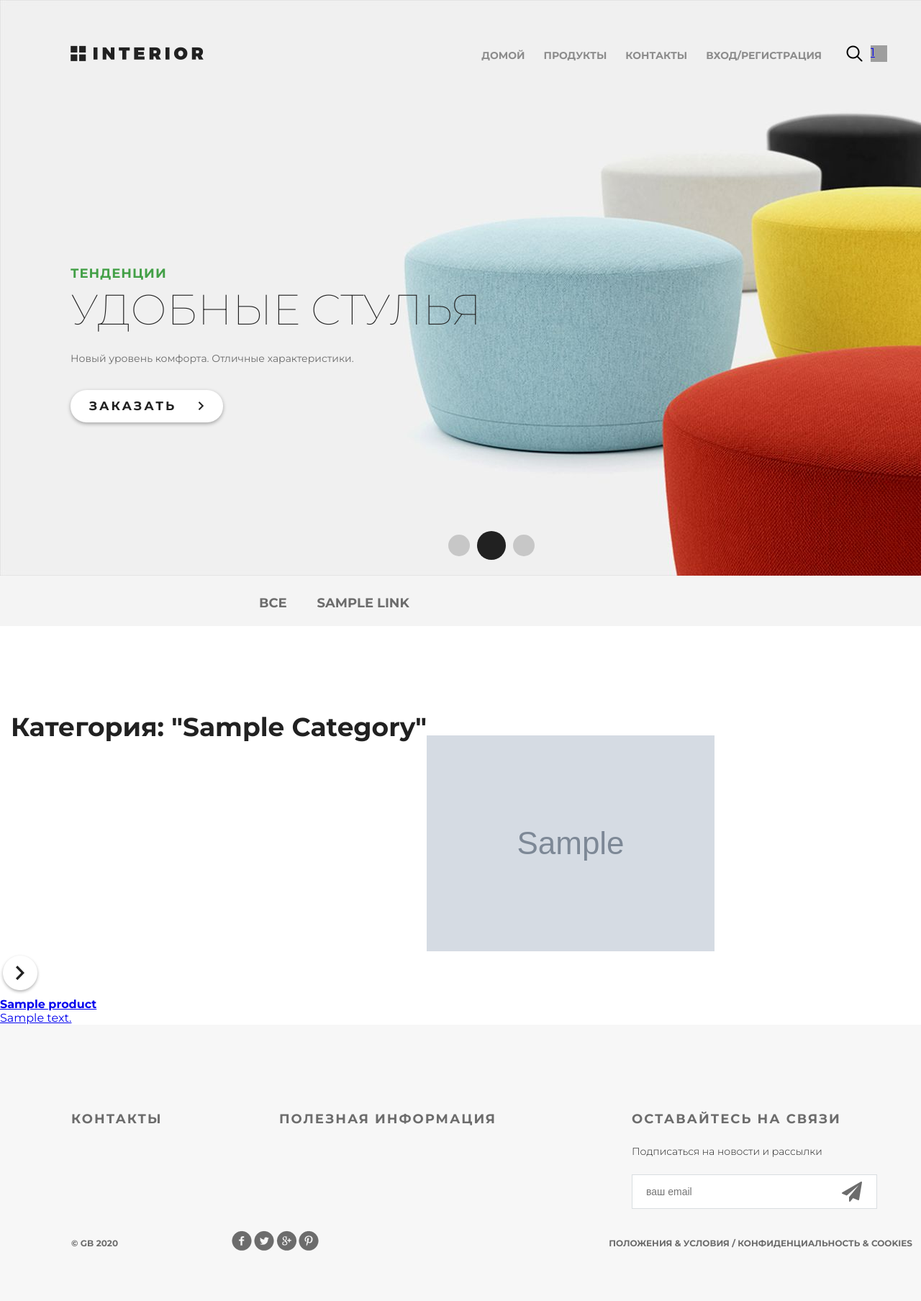
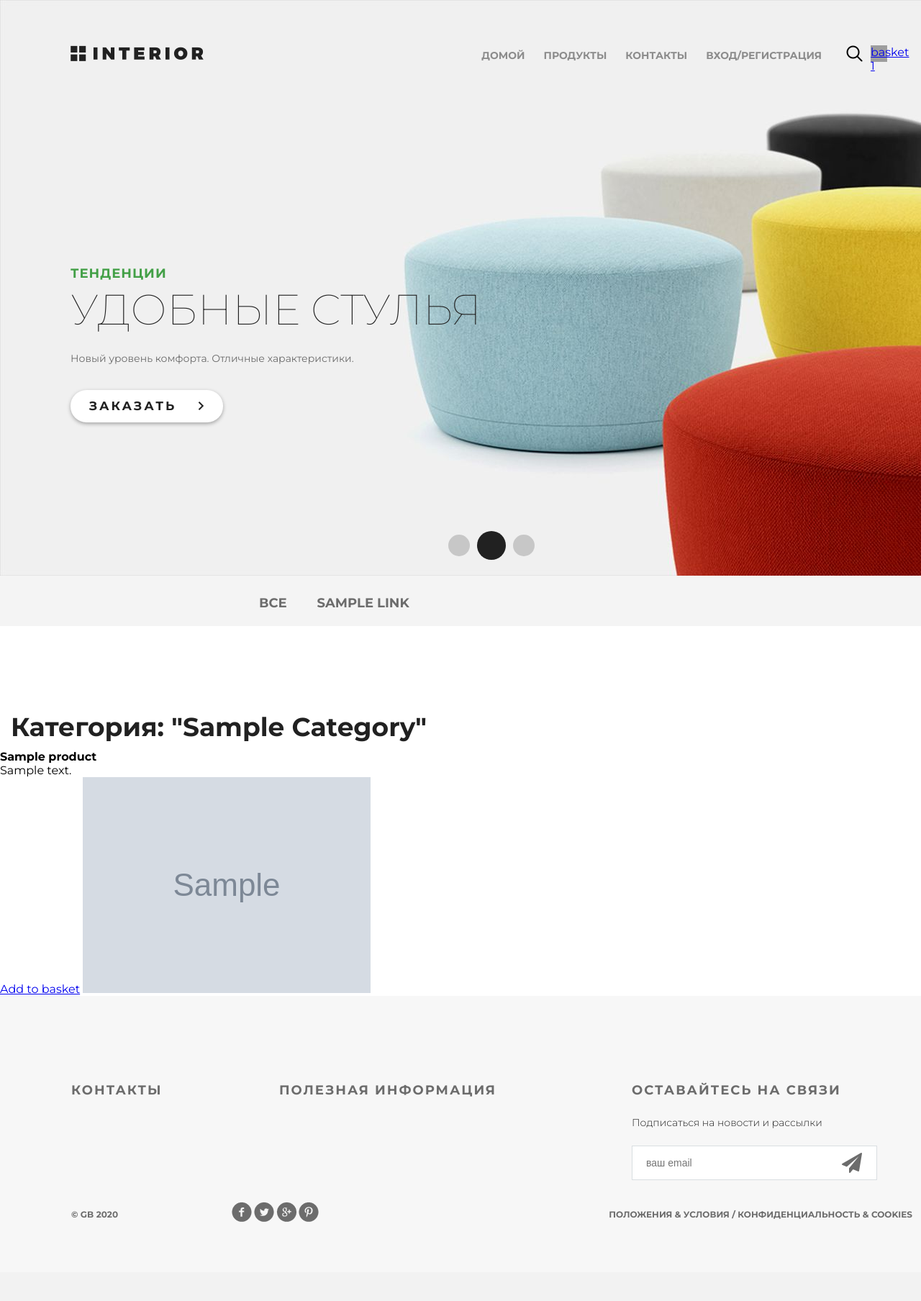
Before and after one commit to usermuser/GB_django1_2, a Django app: template mainapp/templates/mainapp/products_list.html in a window 1280 px wide; the page is wider, and only the part inside the window is pictured. Shown: that part at 72% size. After the commit the page ends 1698 px from the top of that part, so only its background shows below. Run offline with Django 3.2, Linux system fonts and the light colour scheme; the template is opened without the code that fills it: most values are stand-ins (such as "Sample title", 1, 10 or a date in 2020); grey boxes marked "Sample" are stand-in pictures; grey boxes are pictures that could not be loaded.

Commit message:
moved a little bit some content to see add to basket button properly

```diff
--- a/geekshop/settings.py
+++ b/geekshop/settings.py
@@ -129,7 +129,7 @@ STATIC_URL = '/static/'
 STATICFILES_DIRS = [
     os.path.join(BASE_DIR, "static"),
 ]
-
+print('stat=',STATICFILES_DIRS)
 
 MEDIA_URL = '/media/'
 PROJ_DIR = os.path.dirname(BASE_DIR)
--- a/mainapp/templates/mainapp/includes/header_clearfix.html
+++ b/mainapp/templates/mainapp/includes/header_clearfix.html
@@ -41,7 +41,7 @@
         {% endif %}
     </ul>
     <a href="#" class="search"></a>
-    <a href="{% url 'basket:view' %}" class="basket">
+    <a href="{% url 'basket:view' %}" class="basket">basket
     <span>
         {% if basket %} {{ basket|length }} {% endif %}
     </span>
--- a/mainapp/templates/mainapp/products_list.html
+++ b/mainapp/templates/mainapp/products_list.html
@@ -35,15 +35,17 @@
 
                       <div class="category-products clearfix">
                               {% for product in products %}
+
                                 <div class="block">
-                                      <a href="{% url 'basket:add' product.pk %}">
-                                        <img src="/media/{{ product.image }}" alt="{{ product.short_desc }}">
                                     <div class="text">
-                                          <img src="{% static 'img/icon-hover.png' %}" alt="hover">
+{#                                      <img src="{% static 'img/icon-hover.png' %}" alt="hover">#}
                                       <h4>{{ product.name }}</h4>
                                       <p>{{ product.description }} </p>
                                     </div>
-                                      </a>
+                                    <a href="{% url 'basket:add' product.pk %}">Add to basket</a>
+                                    <img src="/media/{{ product.image }}" alt="{{ product.short_desc }}">
+
+
                                 </div>
                               {% endfor %}
                       </div>
--- a/static/style.css
+++ b/static/style.css
@@ -2,6 +2,9 @@
 * {
 	margin: 0;
 	padding: 0;
+}
+.text {
+	padding-top: 20px;
 }
 
 body {
```
Also changed, not shown: basket/models.py (+9 -4 lines), basket/views.py (+10 -8 lines). Lines whose indentation alone changed are shown as unchanged.
